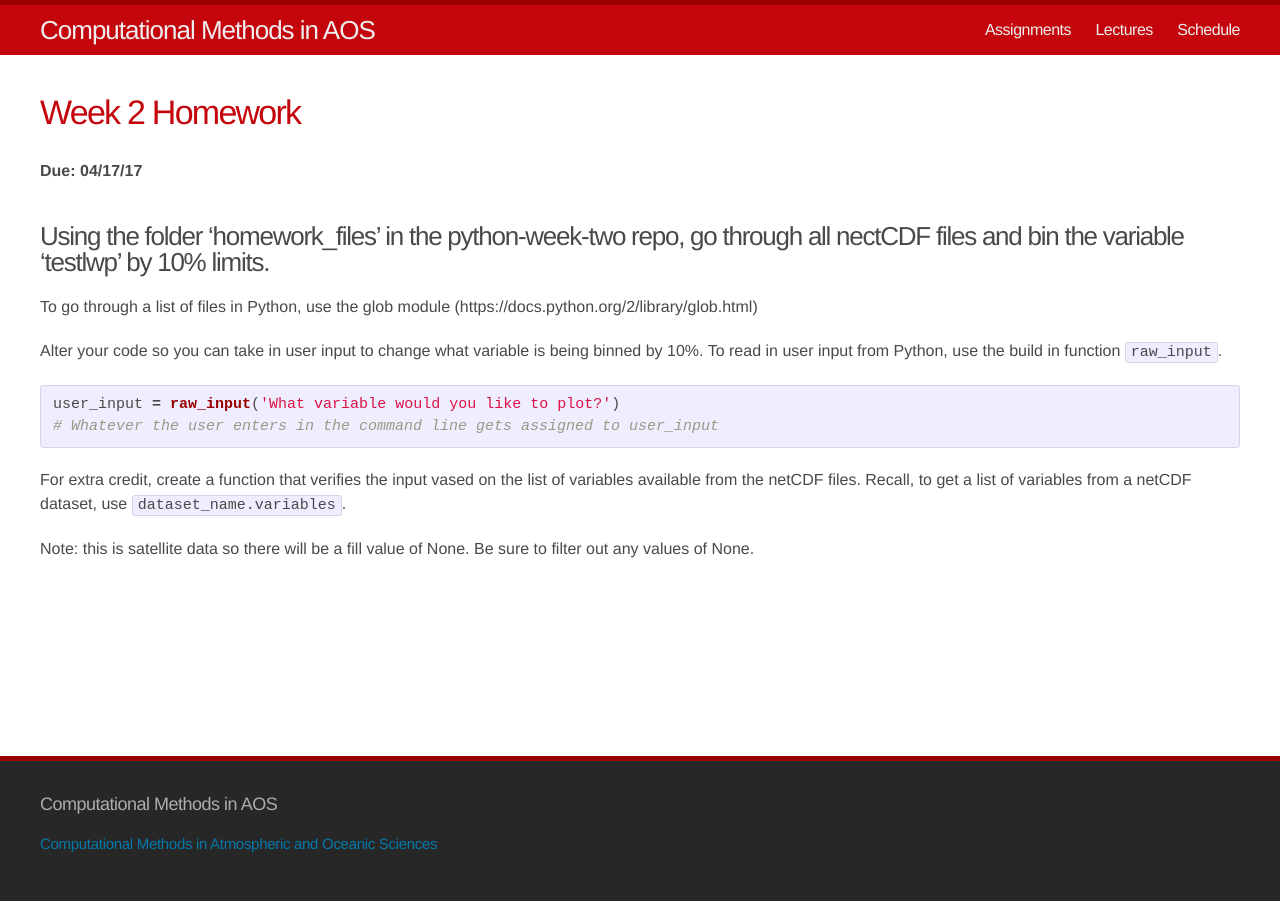
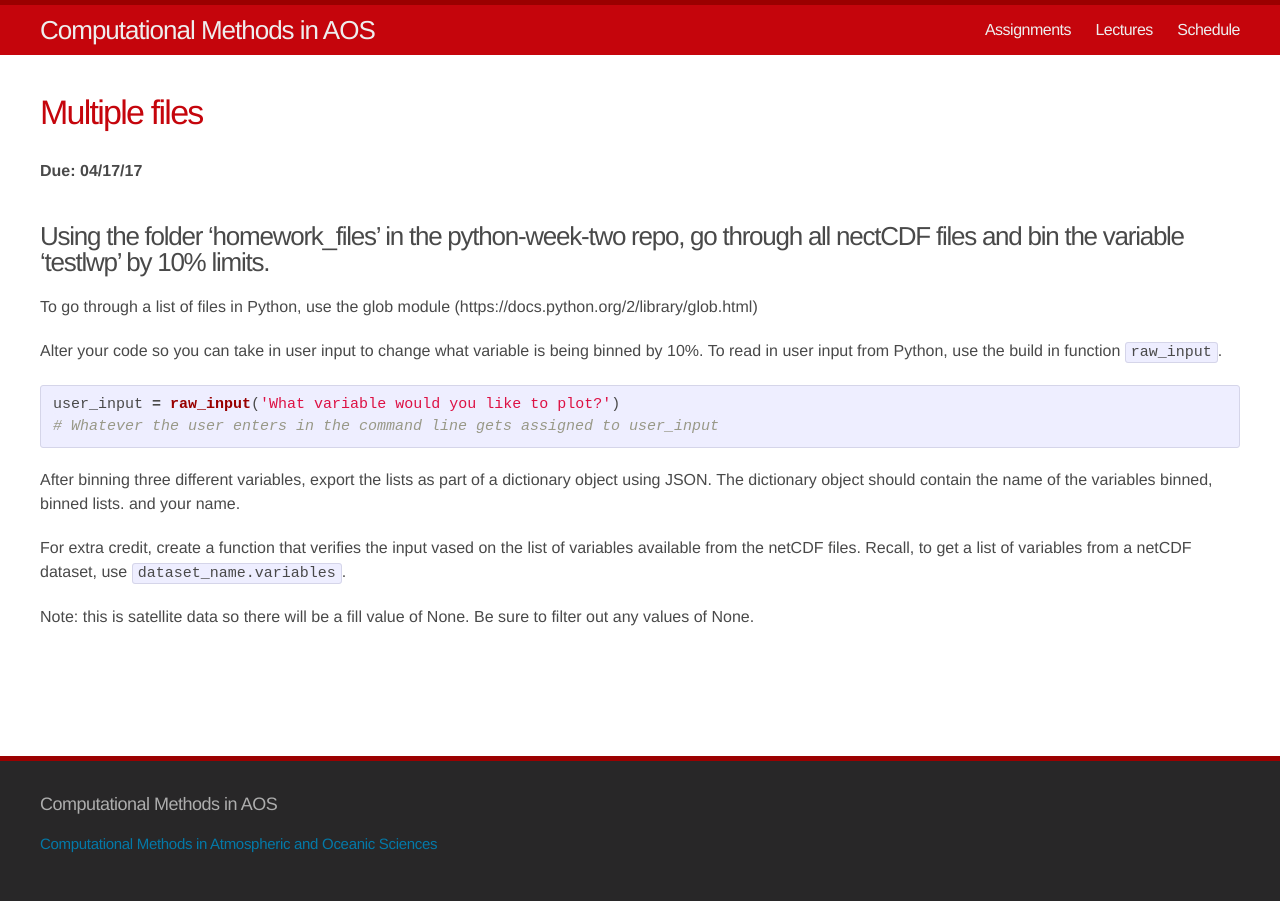
Before and after one commit to AOS573-2017/aos573-2017.github.io, a Jekyll site: the page built from _assignments/011-2-python.md, in a window 1280 px wide. Built offline with Jekyll 4.4.1, drawn with Linux system fonts in a browser that asks for light colours.

Commit message:
added a bit more to do

```diff
--- a/_assignments/011-2-python.md
+++ b/_assignments/011-2-python.md
@@ -1,7 +1,7 @@
 ---
 layout: assignment
 published: true
-title: Week 2 Homework
+title: Multiple files
 due: 04/17/17
 ---
 
@@ -16,6 +16,8 @@ user_input = raw_input('What variable would you like to plot?')
 # Whatever the user enters in the command line gets assigned to user_input
 ~~~
 
+After binning three different variables, export the lists as part of a dictionary object using JSON.  The dictionary object should contain the name of the variables binned, binned lists. and your name.
+
 For extra credit, create a function that verifies the input vased on the list of variables available from the netCDF files.  Recall, to get a list of variables from a netCDF dataset, use  ``dataset_name.variables``.
 
  Note: this is satellite data so there will be a fill value of None.  Be sure to filter out any values of None.
```
